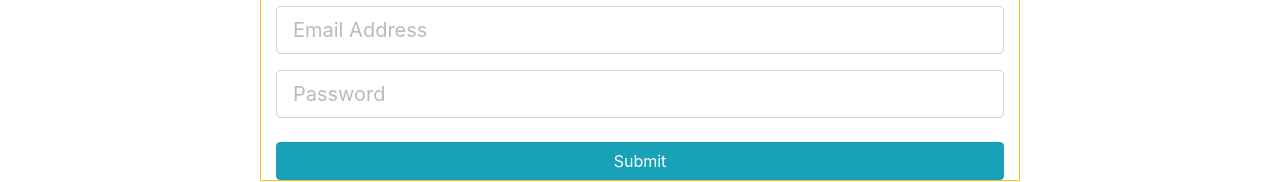
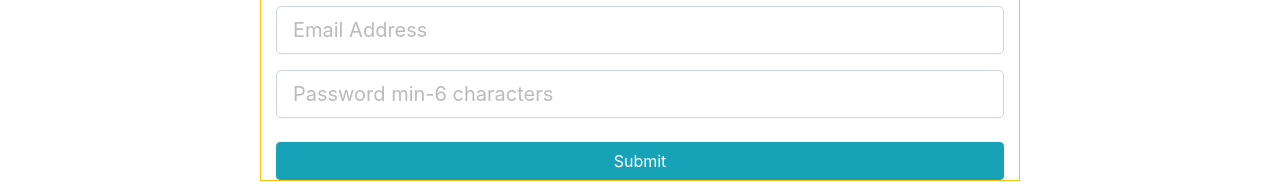
Before and after one commit to ganesh-deshmukh/connect-geeks, a React (Create React App) app in the folder frontend/: page /login in a window 1280 px wide. Shown: the part 188-370 px from the top of the page. Built offline with nearby package versions, Linux system fonts and the light colour scheme.

Commit message:
added code-refactoring in Login.js

```diff
--- a/frontend/src/components/auth/Login.js
+++ b/frontend/src/components/auth/Login.js
@@ -3,6 +3,7 @@
 import { connect } from "react-redux";
 import classnames from "classnames"; // for injecting errors after validation
 import { loginUser } from "../../actions/authActions";
+import TextFieldGroup from "../comman/TextFieldGroup";
 
 class Login extends React.Component {
   constructor() {
@@ -63,39 +64,23 @@
                   Sign in to your Find-Geeks account
                 </p>
                 <form onSubmit={this.onSubmit}>
-                  <div className="form-group">
-                    <input
-                      type="email"
-                      className={classnames("form-control form-control-lg", {
-                        "is-invalid": errors.email // add this class, only if you have email error
-                      })}
+                  <TextFieldGroup
                     placeholder="Email Address"
                     name="email"
+                    type="email"
                     value={this.state.email}
                     onChange={this.onChange}
+                    errors={errors.email}
                   />
-                    {errors.email && (
-                      <div className="invalid-feedback">{errors.email} </div>
-                    )}
-                  </div>
-                  <div className="form-group">
-                    <input
+                  <TextFieldGroup
+                    placeholder="Password min-6 characters"
+                    name="password"
                     type="password"
-                      className={classnames("form-control form-control-lg", {
-                        "is-invalid": errors.password // add this class, only if you have password error
-                      })}
-                      placeholder="Password"
-                      name="password"
                     value={this.state.password}
                     onChange={this.onChange}
+                    errors={errors.password}
                   />
-                    {errors.password && (
-                      <div className="invalid-feedback">
-                        Your Password-
-                        {errors.password} is incorrect{" "}
-                      </div>
-                    )}
-                  </div>
+
                   <input
                     type="submit"
                     className="btn btn-info btn-block mt-4"
--- /dev/null
+++ b/frontend/src/components/comman/TextFieldGroup.js
@@ -0,0 +1,50 @@
+import React from "react";
+import classnames from "classnames";
+import PropTypes from "prop-types";
+
+const TextFieldGroup = ({
+  name,
+  placeholder,
+  value,
+  label,
+  error,
+  info,
+  type,
+  onChange,
+  disabled
+}) => {
+  return (
+    <div className="form-group">
+      <input
+        type={type}
+        className={classnames("form-control form-control-lg", {
+          "is-invalid": error // add this class, only if you have email error
+        })}
+        placeholder={placeholder}
+        name={name}
+        value={value}
+        onChange={onChange}
+        disabled={disabled}
+      />
+      {info && <small className="form-text text-muted">{info}</small>}
+      {error && <div className="invalid-feedback">{error} </div>}
+    </div>
+  );
+};
+
+TextFieldGroup.propTypes = {
+  name: PropTypes.string.isRequired,
+  placeholder: PropTypes.string,
+  value: PropTypes.string.isRequired,
+  info: PropTypes.string,
+  error: PropTypes.string,
+  type: PropTypes.string.isRequired,
+  onChange: PropTypes.string.isRequired,
+  disabled: PropTypes.string
+};
+
+TextFieldGroup.defaultProps = {
+  type: "text"
+};
+
+export default TextFieldGroup;
```
Lines whose indentation alone changed are shown as unchanged.
